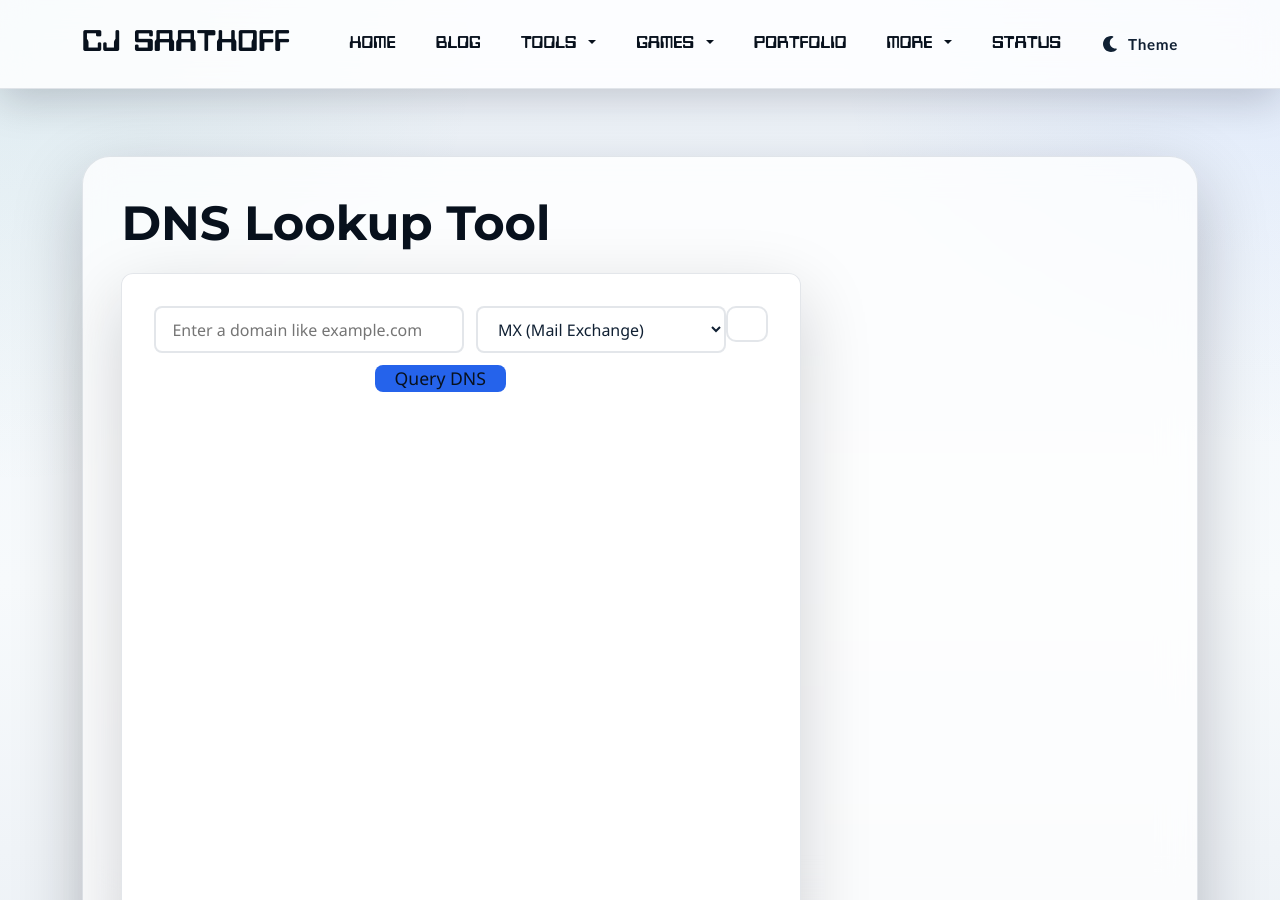
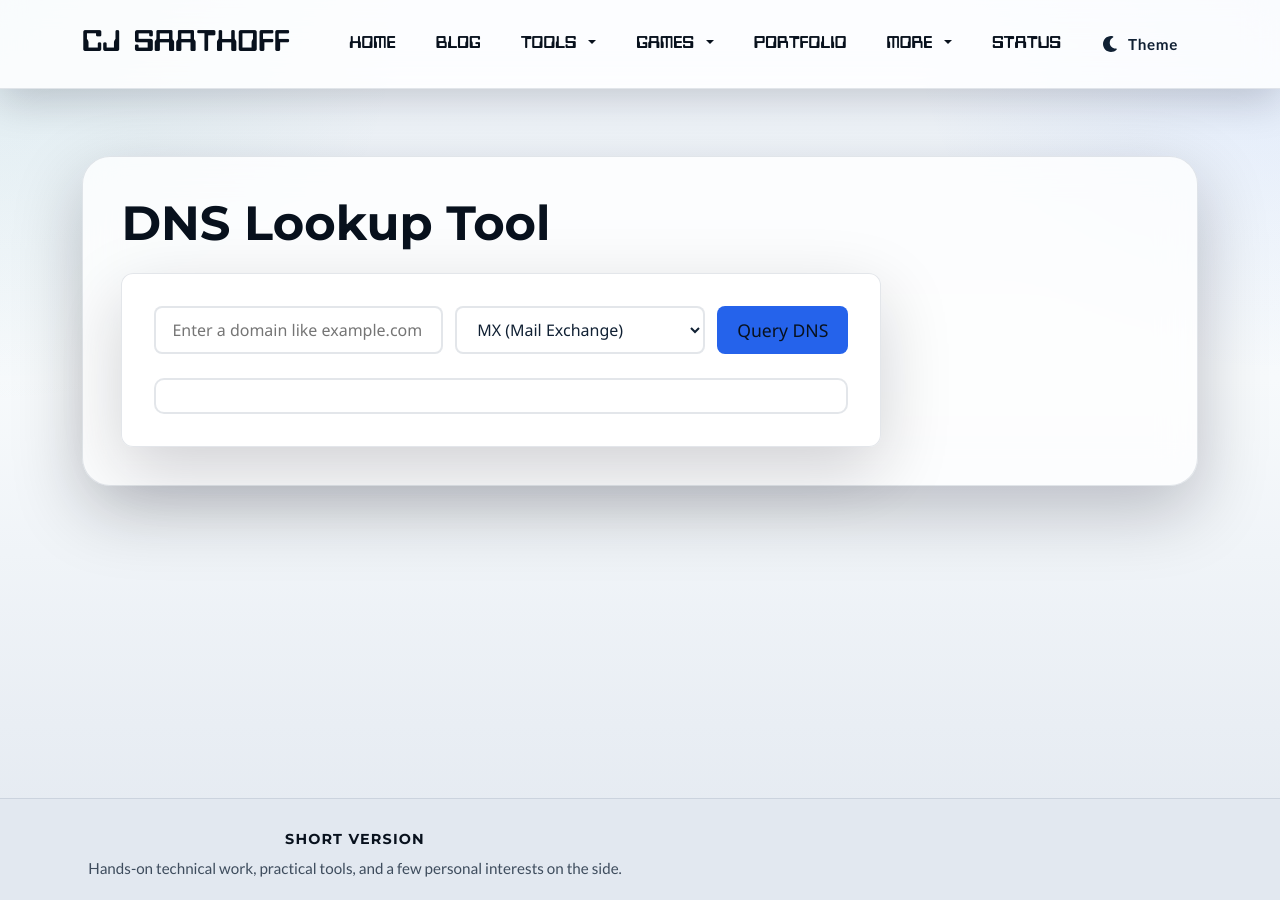
Before and after one commit to cjthedj97/personal_website, a Jekyll site: the page built from pages/dns.html, in a window 1280 px wide and 900 px high. Built offline with Jekyll 4.4.1, drawn with Linux system fonts in a browser that asks for light colours.

Commit message:
fix dns lookup form layout

```diff
--- a/pages/dns.html
+++ b/pages/dns.html
@@ -9,16 +9,12 @@ layout: page
 .cf-dns-doh-lookup {
   font-family: 'Segoe UI', Tahoma, Geneva, Verdana, sans-serif;
   background: transparent;
-  padding: 1.5rem;
+  padding: 0;
   color: var(--site-text);
-  min-height: 100vh;
-  display: flex;
-  justify-content: center;
-  align-items: flex-start;
 }
 div.cf-dns-doh-container {
   width: 100%;
-  max-width: 680px;
+  max-width: 760px;
   background: var(--site-surface-strong);
   border-radius: 12px;
   box-shadow: 0 24px 70px rgba(2, 6, 23, 0.18);
@@ -34,14 +30,15 @@ div.cf-dns-doh-container {
   user-select: none;
 }
 form.cf-dns-doh-form {
-  display: flex;
+  display: grid;
+  grid-template-columns: minmax(220px, 1fr) minmax(190px, auto) auto;
   gap: 0.75rem;
   margin-bottom: 1.5rem;
-  flex-wrap: wrap;
-  justify-content: center;
+  align-items: stretch;
 }
 input[type="text"].cf-dns-doh-domain-input {
-  flex: 1 1 250px;
+  width: 100%;
+  min-width: 0;
   padding: 0.6rem 1rem;
   border: 2px solid var(--site-border);
   border-radius: 8px;
@@ -63,7 +60,8 @@ select.cf-dns-doh-record-select {
   color: var(--site-text);
   outline-offset: 2px;
   cursor: pointer;
-  min-width: 175px;
+  width: 100%;
+  min-width: 0;
 }
 select.cf-dns-doh-record-select:focus {
   border-color: var(--site-link);
@@ -73,12 +71,13 @@ button.cf-dns-doh-query-btn {
   color: var(--site-heading);
   border: none;
   border-radius: 8px;
-  padding: 0 1.25rem;
+  min-height: 48px;
+  padding: 0.6rem 1.25rem;
   font-size: 1.1rem;
   cursor: pointer;
   transition: background-color 0.3s ease;
-  flex-shrink: 0;
   user-select: none;
+  white-space: nowrap;
 }
 button.cf-dns-doh-query-btn:hover {
   background-color: color-mix(in srgb, var(--site-accent-2) 82%, black);
@@ -135,6 +134,16 @@ div.cf-dns-doh-loading {
   font-size: 1rem;
   color: var(--site-link);
   user-select: none;
+}
+
+@media (max-width: 767.98px) {
+  div.cf-dns-doh-container {
+    padding: 1.25rem;
+  }
+
+  form.cf-dns-doh-form {
+    grid-template-columns: 1fr;
+  }
 }
 </style>
 
```
